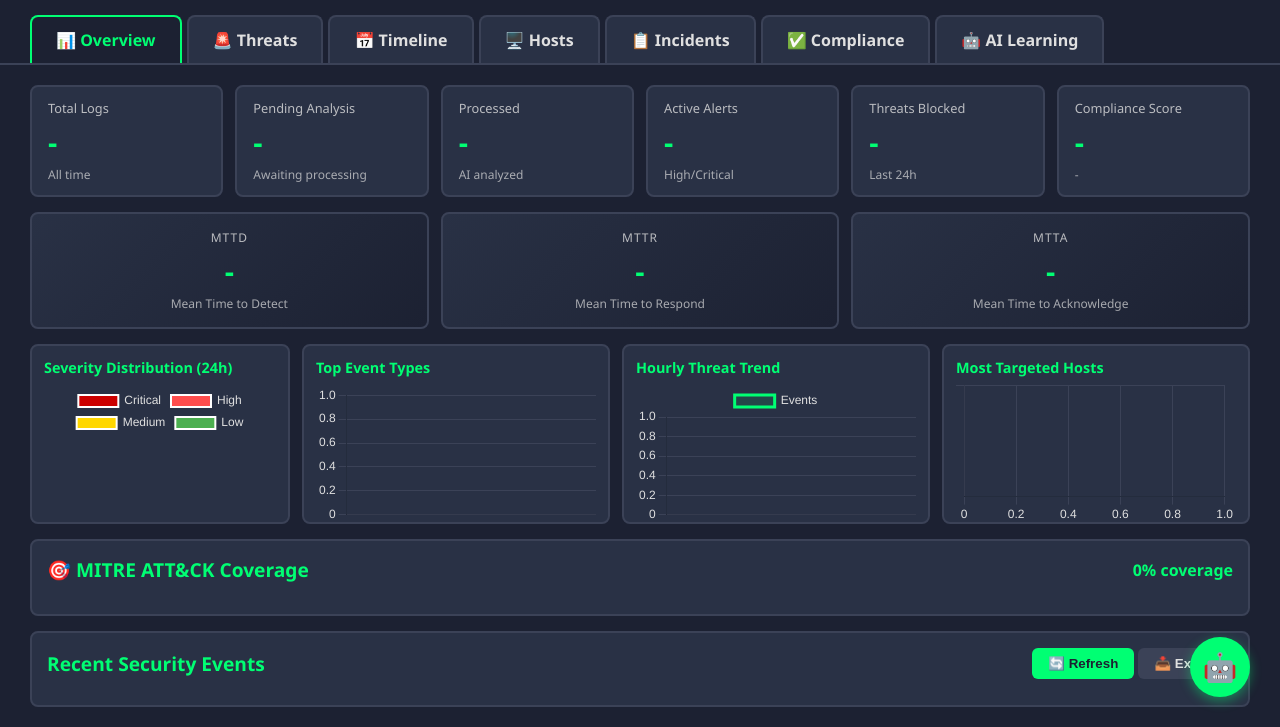
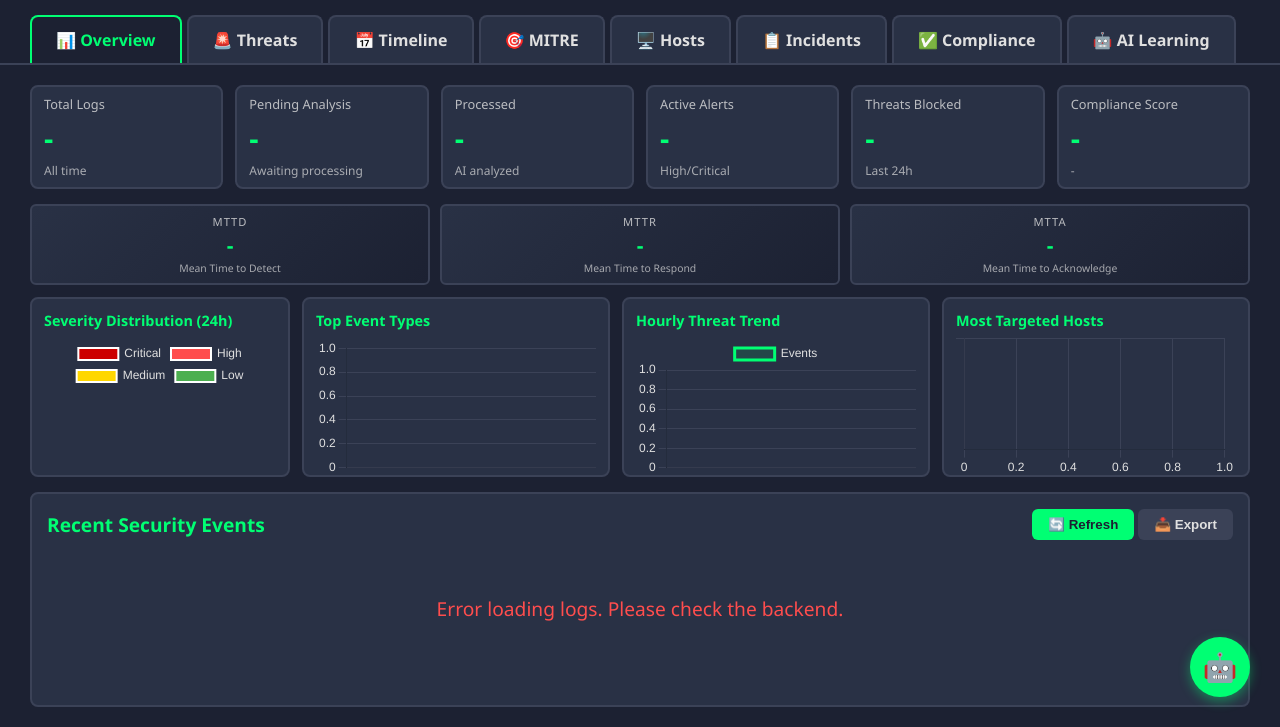
Before and after one commit to Jonteauxx/AI-SIEM-v3, a Python web app: template templates/dashboard.html in a window 1280 px wide. Shown: the part 73-800 px from the top of the page. Run offline with Jinja, Linux system fonts and the light colour scheme; the template is opened without the code that fills it, so the values that code supplies are empty.

Commit message:
fix: Kleinere metric blocks en MITRE naar eigen tab
- Metric cards padding verkleind (12px -> 8px)
- SOC metrics (MTTD/MTTR/MTTA) compacter gemaakt
- MITRE ATT&CK verplaatst naar eigen tab met technieken tabel
- MITRE niet meer geladen bij page load (alleen bij tab switch)

Co-Authored-By: Claude Opus 4.5 <noreply@anthropic.com>

```diff
--- a/templates/dashboard.html
+++ b/templates/dashboard.html
@@ -123,7 +123,7 @@
         .metric-card {
             background-color: var(--secondary-bg);
             border-radius: 8px;
-            padding: 12px 16px;
+            padding: 8px 12px;
             border: 2px solid var(--border-color);
             transition: all 0.2s;
             cursor: pointer;
@@ -828,15 +828,15 @@
         .soc-metrics {
             display: grid;
             grid-template-columns: repeat(3, 1fr);
-            gap: 12px;
-            margin-bottom: 15px;
+            gap: 10px;
+            margin-bottom: 12px;
         }
 
         .soc-metric-card {
             background: linear-gradient(135deg, var(--secondary-bg) 0%, var(--primary-bg) 100%);
             border: 2px solid var(--border-color);
-            border-radius: 8px;
-            padding: 15px;
+            border-radius: 6px;
+            padding: 8px 10px;
             text-align: center;
         }
 
@@ -845,21 +845,21 @@
         }
 
         .soc-metric-label {
-            font-size: 0.75em;
+            font-size: 0.7em;
             opacity: 0.8;
             text-transform: uppercase;
             letter-spacing: 1px;
         }
 
         .soc-metric-value {
-            font-size: 1.8em;
+            font-size: 1.3em;
             font-weight: bold;
             color: var(--active-color);
-            margin: 5px 0;
+            margin: 2px 0;
         }
 
         .soc-metric-trend {
-            font-size: 0.75em;
+            font-size: 0.65em;
             opacity: 0.7;
         }
 
@@ -1159,6 +1159,7 @@
         <div class="nav-tab active" onclick="switchTab('overview')">📊 Overview</div>
         <div class="nav-tab" onclick="switchTab('threats')">🚨 Threats</div>
         <div class="nav-tab" onclick="switchTab('timeline')">📅 Timeline</div>
+        <div class="nav-tab" onclick="switchTab('mitre')">🎯 MITRE</div>
         <div class="nav-tab" onclick="switchTab('hosts')">🖥️ Hosts</div>
         <div class="nav-tab" onclick="switchTab('incidents')">📋 Incidents</div>
         <div class="nav-tab" onclick="switchTab('compliance')">✅ Compliance</div>
@@ -1236,17 +1237,6 @@
             <div class="chart-container">
                 <div class="chart-title">Most Targeted Hosts</div>
                 <canvas id="hostsChart"></canvas>
-            </div>
-        </div>
-
-        <!-- MITRE ATT&CK Matrix -->
-        <div class="data-table" style="margin-bottom: 15px;">
-            <div class="table-header">
-                <div class="table-title">🎯 MITRE ATT&CK Coverage</div>
-                <span id="mitre-coverage" style="color: var(--active-color); font-weight: bold;">0% coverage</span>
-            </div>
-            <div class="mitre-matrix" id="mitre-matrix">
-                <!-- Populated by JavaScript -->
             </div>
         </div>
 
@@ -1324,6 +1314,37 @@
         </div>
     </div>
 
+    <!-- MITRE ATT&CK Tab -->
+    <div id="mitre-tab" class="tab-content">
+        <h2 style="margin-bottom: 20px; color: var(--active-color);">🎯 MITRE ATT&CK Framework</h2>
+
+        <div class="data-table" style="margin-bottom: 20px;">
+            <div class="table-header">
+                <div class="table-title">Coverage Overview</div>
+                <span id="mitre-coverage" style="color: var(--active-color); font-weight: bold;">0% coverage</span>
+            </div>
+            <div style="padding: 15px;">
+                <p style="opacity: 0.8; margin-bottom: 15px;">
+                    De MITRE ATT&CK matrix toont welke tactieken en technieken zijn gedetecteerd in je omgeving.
+                    Groen = gedetecteerd, Rood = hoge activiteit.
+                </p>
+                <div class="mitre-matrix" id="mitre-matrix">
+                    <!-- Populated by JavaScript -->
+                </div>
+            </div>
+        </div>
+
+        <div class="data-table">
+            <div class="table-header">
+                <div class="table-title">Top Gedetecteerde Technieken</div>
+                <button class="btn" onclick="loadMITREMatrix()">🔄 Refresh</button>
+            </div>
+            <div id="mitre-techniques-list" style="padding: 15px;">
+                <div class="loading">Loading techniques...</div>
+            </div>
+        </div>
+    </div>
+
     <!-- Hosts Tab -->
     <div id="hosts-tab" class="tab-content">
         <h2 style="margin-bottom: 20px; color: var(--active-color);">🖥️ Asset Management & Risk Assessment</h2>
@@ -1507,7 +1528,6 @@
             loadData();
             loadSystemMetrics();
             loadSOCMetrics();
-            loadMITREMatrix();
             loadNotifications();
 
             // Auto-refresh intervals
@@ -1622,8 +1642,11 @@
                 const container = document.getElementById('mitre-matrix');
                 const coverageEl = document.getElementById('mitre-coverage');
 
+                if (coverageEl) {
                     coverageEl.textContent = `${data.coverage_percent}% coverage (${data.total_tactics_detected}/${data.matrix.length} tactics)`;
-
+                }
+
+                if (container) {
                     let html = '';
                     data.matrix.forEach(item => {
                         const detectedClass = item.detected ? 'detected' : '';
@@ -1635,8 +1658,32 @@
                             </div>
                         `;
                     });
-
                     container.innerHTML = html;
+                }
+
+                // Populate techniques list if on MITRE tab
+                const techniquesList = document.getElementById('mitre-techniques-list');
+                if (techniquesList && data.techniques && data.techniques.length > 0) {
+                    let techHtml = '<table style="width: 100%; border-collapse: collapse;">';
+                    techHtml += '<thead><tr style="border-bottom: 2px solid var(--border-color);">';
+                    techHtml += '<th style="text-align: left; padding: 8px;">Technique</th>';
+                    techHtml += '<th style="text-align: left; padding: 8px;">Tactic</th>';
+                    techHtml += '<th style="text-align: right; padding: 8px;">Count</th>';
+                    techHtml += '</tr></thead><tbody>';
+
+                    data.techniques.forEach(tech => {
+                        techHtml += `<tr style="border-bottom: 1px solid var(--border-color);">
+                            <td style="padding: 8px;">${tech.technique || '-'}</td>
+                            <td style="padding: 8px; opacity: 0.7;">${tech.tactic || '-'}</td>
+                            <td style="padding: 8px; text-align: right; color: var(--active-color); font-weight: bold;">${tech.count}</td>
+                        </tr>`;
+                    });
+
+                    techHtml += '</tbody></table>';
+                    techniquesList.innerHTML = techHtml;
+                } else if (techniquesList) {
+                    techniquesList.innerHTML = '<div style="opacity: 0.7; text-align: center;">Geen technieken gedetecteerd</div>';
+                }
             } catch (error) {
                 console.error('Failed to load MITRE matrix:', error);
             }
@@ -1977,6 +2024,7 @@
             // Load tab-specific data
             if (tab === 'threats') loadCorrelatedEvents();
             if (tab === 'timeline') loadTimeline();
+            if (tab === 'mitre') loadMITREMatrix();
             if (tab === 'hosts') loadHosts();
             if (tab === 'incidents') loadIncidentsKanban();
             if (tab === 'compliance') loadCompliance();
```
Lines whose indentation alone changed are shown as unchanged.
